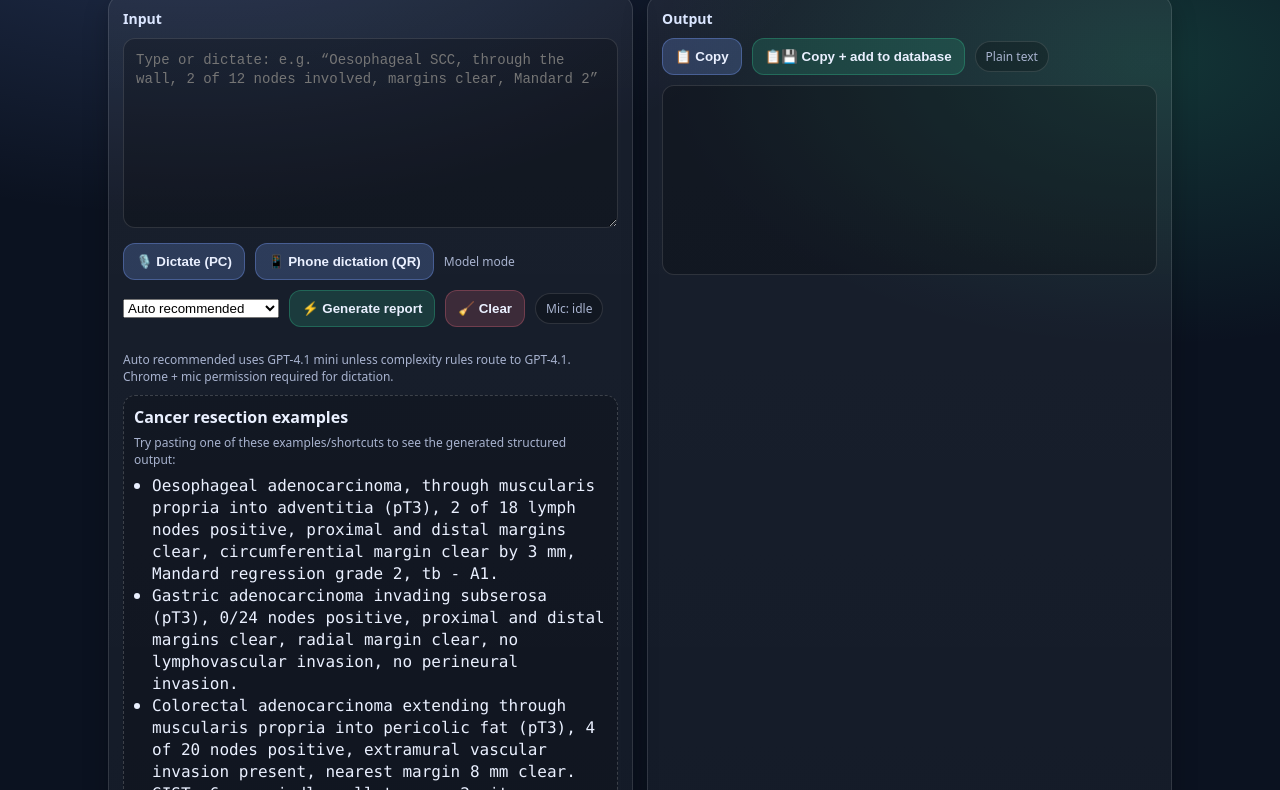
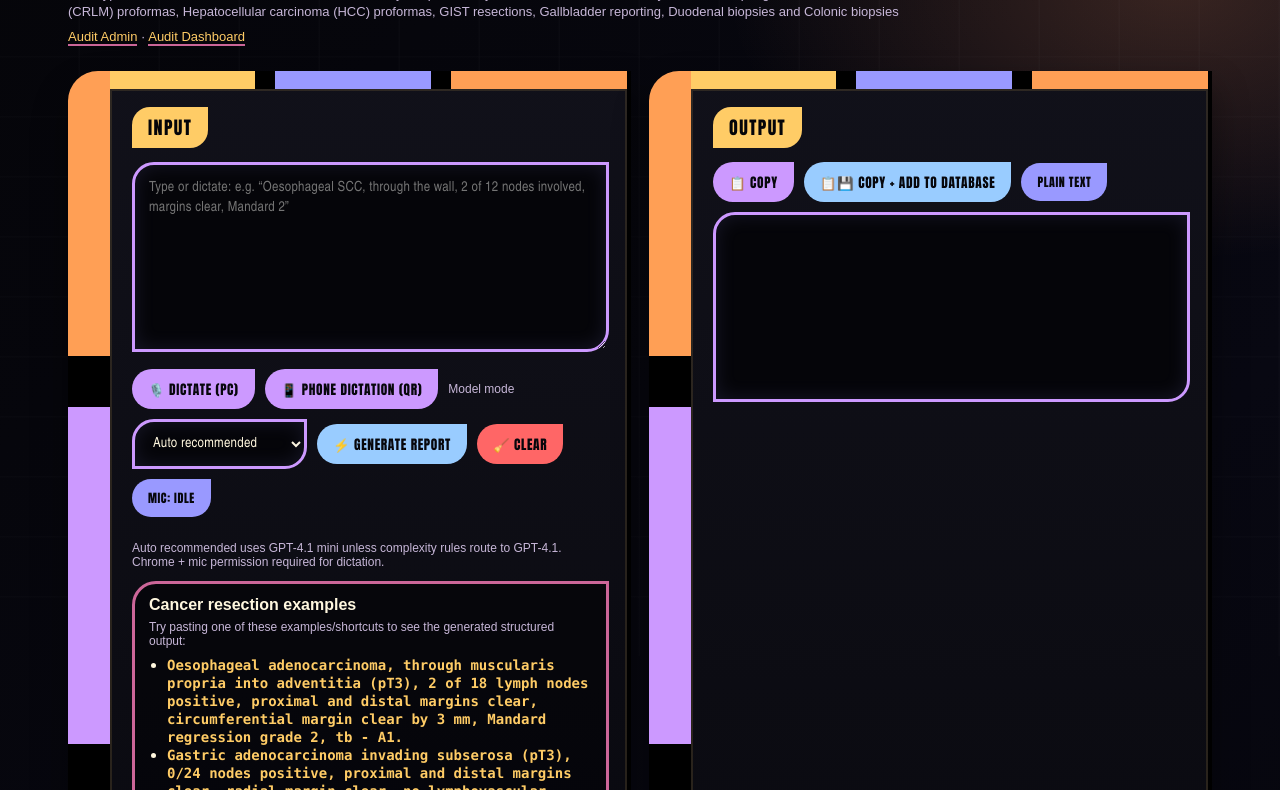
Before and after one commit to dradamchristian/HistologyReportingTool, a website: page index.html in a window 1280 px wide. Shown: the part 144-934 px from the top of the page. Drawn offline with Linux system fonts and the light colour scheme.

Commit message:
Style generator page with LCARS theme

```diff
--- a/index.html
+++ b/index.html
@@ -6,84 +6,87 @@
 <title>RCPath Report Generator</title>
 <link rel="icon" href="data:,">
 <style>
-:root{--bg:#0b1220;--card:#101b33;--text:#eaf0ff;--muted:#a8b3cf;--border:rgba(255,255,255,.12);--accent:#7aa2ff;--good:#34d399;--bad:#fb7185;}
+:root{
+  --bg:#050509;
+  --panel:#0b0b12;
+  --field:#11111a;
+  --text:#fff7df;
+  --muted:#c7b7d8;
+  --border:rgba(255,255,255,.16);
+  --accent:#ff9f55;
+  --accent-2:#cc99ff;
+  --accent-3:#ffcc66;
+  --good:#99ccff;
+  --bad:#ff6666;
+  --lcars-blue:#9999ff;
+  --lcars-rose:#cc6699;
+}
 *{box-sizing:border-box}
-body{margin:0;min-height:100vh;color:var(--text);
-background:radial-gradient(1100px 600px at 15% 0%, rgba(122,162,255,.22), transparent 60%),
-radial-gradient(900px 520px at 90% 10%, rgba(52,211,153,.18), transparent 55%), var(--bg);
-font-family:ui-sans-serif,system-ui,-apple-system,Segoe UI,Roboto,Arial;}
-header{max-width:1100px;margin:0 auto;padding:22px 18px 10px;}
-h1{margin:0 0 6px;font-size:22px}
-.sub{color:var(--muted);font-size:13px}
-main{max-width:1100px;margin:0 auto;padding:10px 18px 26px;display:grid;gap:14px;grid-template-columns:1fr;}
+body{
+  margin:0;min-height:100vh;color:var(--text);
+  background:
+    radial-gradient(900px 520px at 12% -10%, rgba(204,153,255,.28), transparent 58%),
+    radial-gradient(820px 500px at 92% 6%, rgba(255,153,102,.20), transparent 55%),
+    linear-gradient(135deg,#050509 0%,#080812 52%,#030306 100%);
+  font-family:Impact,Haettenschweiler,"Arial Narrow",Arial,sans-serif;
+  letter-spacing:.035em;
+}
+body::before{
+  content:"";position:fixed;inset:0;pointer-events:none;opacity:.2;
+  background:repeating-linear-gradient(90deg, transparent 0 78px, rgba(255,255,255,.08) 79px 80px),
+             repeating-linear-gradient(0deg, transparent 0 58px, rgba(255,255,255,.045) 59px 60px);
+  mix-blend-mode:screen;
+}
+header{max-width:1180px;margin:0 auto;padding:24px 18px 12px;position:relative;}
+header::before{
+  content:"";display:block;height:54px;margin-bottom:14px;border-radius:34px 0 0 34px;
+  background:linear-gradient(90deg,var(--accent-2) 0 18%,#000 18% 21%,var(--accent) 21% 54%,#000 54% 57%,var(--lcars-blue) 57% 78%,#000 78% 81%,var(--accent-3) 81%);
+  box-shadow:0 0 24px rgba(255,159,85,.22);
+}
+h1{margin:0 0 8px;font-size:30px;line-height:.95;text-transform:uppercase;color:var(--accent-3);text-shadow:0 0 16px rgba(255,204,102,.28)}
+.sub{color:var(--muted);font-size:13px;line-height:1.45;font-family:Arial,Helvetica,sans-serif;letter-spacing:0;}
+.sub a{color:#ffcc66!important;text-decoration:none;border-bottom:2px solid var(--lcars-rose);}
+main{max-width:1180px;margin:0 auto;padding:12px 18px 26px;display:grid;gap:18px;grid-template-columns:1fr;}
 @media(min-width:960px){main{grid-template-columns:1fr 1fr;}}
-.page-note{max-width:1100px;margin:0 auto;padding:0 18px 18px;color:var(--muted);font-size:11px;text-align:center;opacity:.85;}
+.page-note{max-width:1180px;margin:0 auto;padding:0 18px 18px;color:var(--muted);font-size:11px;text-align:center;opacity:.9;font-family:Arial,Helvetica,sans-serif;}
 .span2{grid-column:1/-1;}
-.card{background:linear-gradient(180deg, rgba(255,255,255,.06), rgba(255,255,255,.03));
-border:1px solid var(--border);border-radius:16px;padding:14px;box-shadow:0 10px 25px rgba(0,0,0,.25);}
-.card h2{margin:0 0 10px;font-size:14px;color:#dbe6ff}
-textarea{width:100%;min-height:190px;resize:vertical;background:rgba(0,0,0,.22);border:1px solid var(--border);
-border-radius:12px;padding:12px;color:var(--text);outline:none;font-size:14px;line-height:1.35;}
-textarea:focus{border-color:rgba(122,162,255,.55);box-shadow:0 0 0 3px rgba(122,162,255,.18);}
-.row{display:flex;flex-wrap:wrap;gap:10px;align-items:center;margin-top:10px;}
-button{border:1px solid var(--border);background:rgba(255,255,255,.06);color:var(--text);
-border-radius:12px;padding:10px 12px;font-weight:650;cursor:pointer;transition:.15s transform,.15s background;}
-button:hover{transform:translateY(-1px);background:rgba(255,255,255,.09);}
-.primary{background:rgba(122,162,255,.22);border-color:rgba(122,162,255,.35);}
-.good{background:rgba(52,211,153,.16);border-color:rgba(52,211,153,.28);}
-.bad{background:rgba(251,113,133,.16);border-color:rgba(251,113,133,.28);}
-.pill{display:inline-flex;gap:8px;align-items:center;padding:6px 10px;border-radius:999px;background:rgba(0,0,0,.22);
-border:1px solid var(--border);color:var(--muted);font-size:12px;}
-.status{margin-top:10px;color:var(--muted);font-size:12px;min-height:1.2em;}
-pre{margin:0;white-space:pre-wrap;word-break:break-word;background:rgba(0,0,0,.22);border:1px solid var(--border);
-border-radius:12px;padding:12px;min-height:190px;font-size:13px;line-height:1.35;font-family:ui-monospace,SFMono-Regular,Menlo,Monaco,Consolas,"Courier New",monospace;}
-.caveats{margin-top:10px;padding:10px;border-radius:12px;border:1px dashed rgba(255,255,255,.18);background:rgba(0,0,0,.18);}
-.caveats ul{margin:6px 0 0 18px;padding:0;}
-.small{font-size:12px;color:var(--muted)}
+.card{
+  position:relative;background:linear-gradient(180deg, rgba(17,17,26,.98), rgba(7,7,12,.96));
+  border:4px solid #000;border-top-width:18px;border-left-width:42px;border-radius:34px 0 28px 0;
+  padding:18px 18px 18px 22px;box-shadow:inset 0 0 0 2px rgba(255,204,102,.12),0 18px 35px rgba(0,0,0,.45);
+}
+.card::before{content:"";position:absolute;left:-42px;top:-18px;width:42px;height:calc(100% + 18px);border-radius:30px 0 0 30px;background:linear-gradient(180deg,var(--accent) 0 22%,#000 22% 26%,var(--accent-2) 26% 52%,#000 52% 56%,var(--lcars-rose) 56% 74%,#000 74% 78%,var(--accent-3) 78%);}
+.card::after{content:"";position:absolute;left:0;right:0;top:-18px;height:18px;background:linear-gradient(90deg,var(--accent-3) 0 28%,#000 28% 32%,var(--lcars-blue) 32% 62%,#000 62% 66%,var(--accent) 66%);}
+.card h2{margin:0 0 14px;font-size:18px;text-transform:uppercase;color:#050509;background:var(--accent-3);display:inline-block;padding:7px 16px;border-radius:18px 0 18px 0;letter-spacing:.08em;}
+textarea,pre,input[type="text"],select{
+  width:100%;background:#050509;border:3px solid var(--accent-2);border-radius:22px 0 22px 0;padding:14px;color:var(--text);outline:none;font-size:14px;line-height:1.4;
+  font-family:"Arial Narrow",Arial,Helvetica,sans-serif;letter-spacing:.02em;box-shadow:inset 0 0 20px rgba(153,153,255,.12);
+}
+textarea{min-height:190px;resize:vertical;}
+select{width:auto;max-width:100%;}
+textarea:focus,input[type="text"]:focus,select:focus{border-color:var(--accent-3);box-shadow:0 0 0 4px rgba(255,204,102,.18),inset 0 0 22px rgba(255,204,102,.12);}
+.row{display:flex;flex-wrap:wrap;gap:10px;align-items:center;margin-top:12px;}
+button,.pill{
+  border:0;background:var(--accent);color:#07070c;border-radius:999px 0 999px 999px;padding:10px 16px;font-weight:900;text-transform:uppercase;cursor:pointer;transition:.15s transform,.15s filter;font-family:Impact,"Arial Narrow",Arial,sans-serif;letter-spacing:.05em;
+}
+button:hover{transform:translateY(-1px);filter:brightness(1.15);}
+.primary{background:var(--accent-2);} .good{background:var(--good);} .bad{background:var(--bad);}
+.pill{display:inline-flex;gap:8px;align-items:center;background:var(--lcars-blue);font-size:12px;cursor:default;}
+.status{margin-top:10px;color:var(--muted);font-size:12px;min-height:1.2em;font-family:Arial,Helvetica,sans-serif;letter-spacing:0;}
+pre{margin:0;white-space:pre-wrap;word-break:break-word;min-height:190px;font-family:ui-monospace,SFMono-Regular,Menlo,Monaco,Consolas,"Courier New",monospace;letter-spacing:0;}
+.caveats{margin-top:12px;padding:12px 14px;border-radius:24px 0 24px 0;border:3px solid var(--lcars-rose);background:rgba(5,5,9,.78);font-family:Arial,Helvetica,sans-serif;letter-spacing:0;}
+.caveats ul{margin:8px 0 0 18px;padding:0;}
+.small{font-size:12px;color:var(--muted);font-family:Arial,Helvetica,sans-serif;letter-spacing:0;}
 .code-list{font-size:13px;line-height:1.6;color:var(--muted)}
-.code-list .code{font-weight:800;font-size:14px;color:var(--text)}
-
-/* --- Modal (Phone dictation QR) --- */
-.modalOverlay{
-  position:fixed; inset:0;
-  background:rgba(0,0,0,.55);
-  display:none;
-  align-items:center; justify-content:center;
-  padding:18px;
-  z-index:9999;
-}
-.modal{
-  width:min(920px, 100%);
-  background:linear-gradient(180deg, rgba(16,27,51,.95), rgba(16,27,51,.85));
-  border:1px solid var(--border);
-  border-radius:16px;
-  box-shadow:0 25px 60px rgba(0,0,0,.45);
-  padding:14px;
-}
-.modalHeader{display:flex; justify-content:space-between; align-items:center; gap:12px;}
-.modalHeader h3{margin:0; font-size:14px; color:#dbe6ff;}
-.modalBody{display:grid; gap:14px; margin-top:12px; grid-template-columns:1fr;}
-@media(min-width:820px){ .modalBody{grid-template-columns:220px 1fr;} }
-.qrbox{
-  width:200px; height:200px;
-  border:1px dashed rgba(255,255,255,.18);
-  border-radius:14px;
-  display:flex; align-items:center; justify-content:center;
-  background:rgba(0,0,0,.18);
-  overflow:hidden;
-}
+.code-list .code,.kbd{font-weight:800;font-size:14px;color:var(--accent-3);font-family:ui-monospace,SFMono-Regular,Menlo,Monaco,Consolas,"Courier New",monospace;letter-spacing:0;}
+.modalOverlay{position:fixed;inset:0;background:rgba(0,0,0,.72);display:none;align-items:center;justify-content:center;padding:18px;z-index:9999;}
+.modal{width:min(920px,100%);background:linear-gradient(180deg,rgba(17,17,26,.98),rgba(5,5,9,.96));border:4px solid var(--accent);border-radius:34px 0 34px 0;box-shadow:0 25px 60px rgba(0,0,0,.55);padding:16px;}
+.modalHeader{display:flex;justify-content:space-between;align-items:center;gap:12px;}
+.modalHeader h3{margin:0;font-size:18px;color:var(--accent-3);text-transform:uppercase;}
+.modalBody{display:grid;gap:14px;margin-top:12px;grid-template-columns:1fr;}
+@media(min-width:820px){.modalBody{grid-template-columns:220px 1fr;}}
+.qrbox{width:200px;height:200px;border:3px solid var(--accent-2);border-radius:24px 0 24px 0;display:flex;align-items:center;justify-content:center;background:#050509;overflow:hidden;}
 .modal small{color:var(--muted);}
-.kbd{font-family:ui-monospace, SFMono-Regular, Menlo, Monaco, Consolas, "Courier New", monospace;}
-input[type="text"]{
-  width:100%;
-  background:rgba(0,0,0,.22);
-  border:1px solid var(--border);
-  border-radius:12px;
-  padding:10px 12px;
-  color:var(--text);
-  outline:none;
-  font-size:13px;
-}
 </style>
 </head>
 <body>
```
